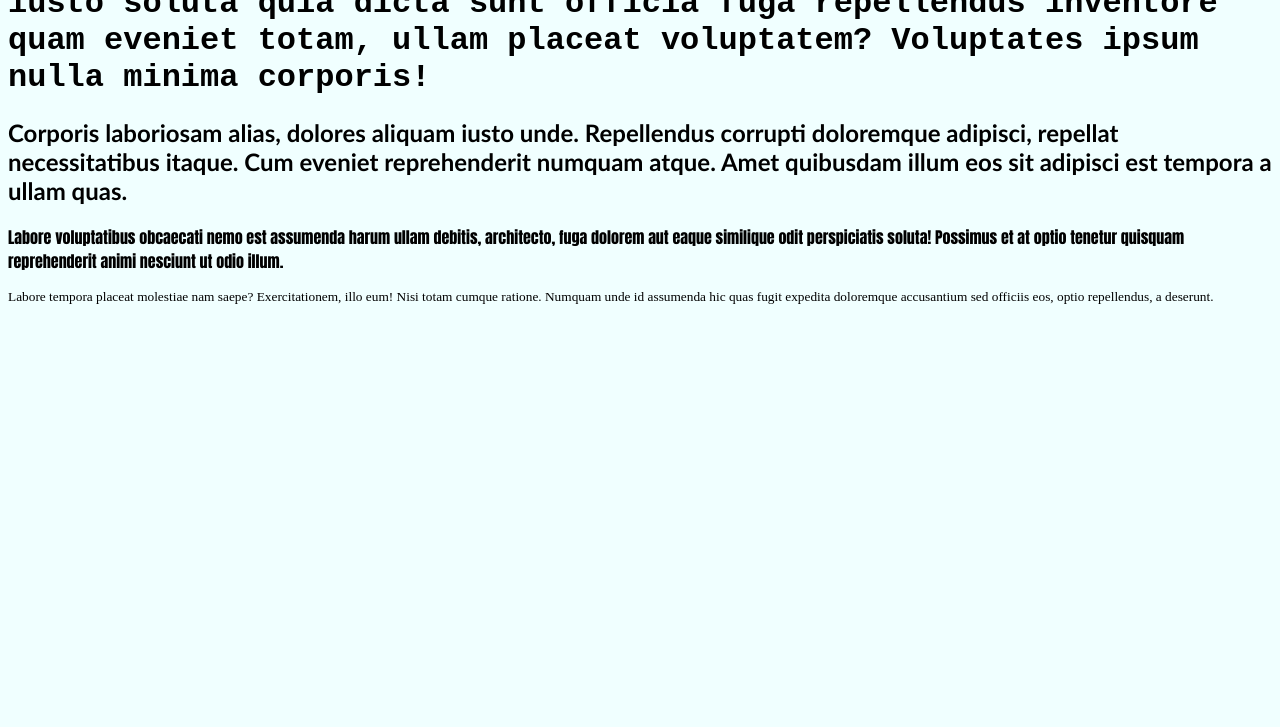
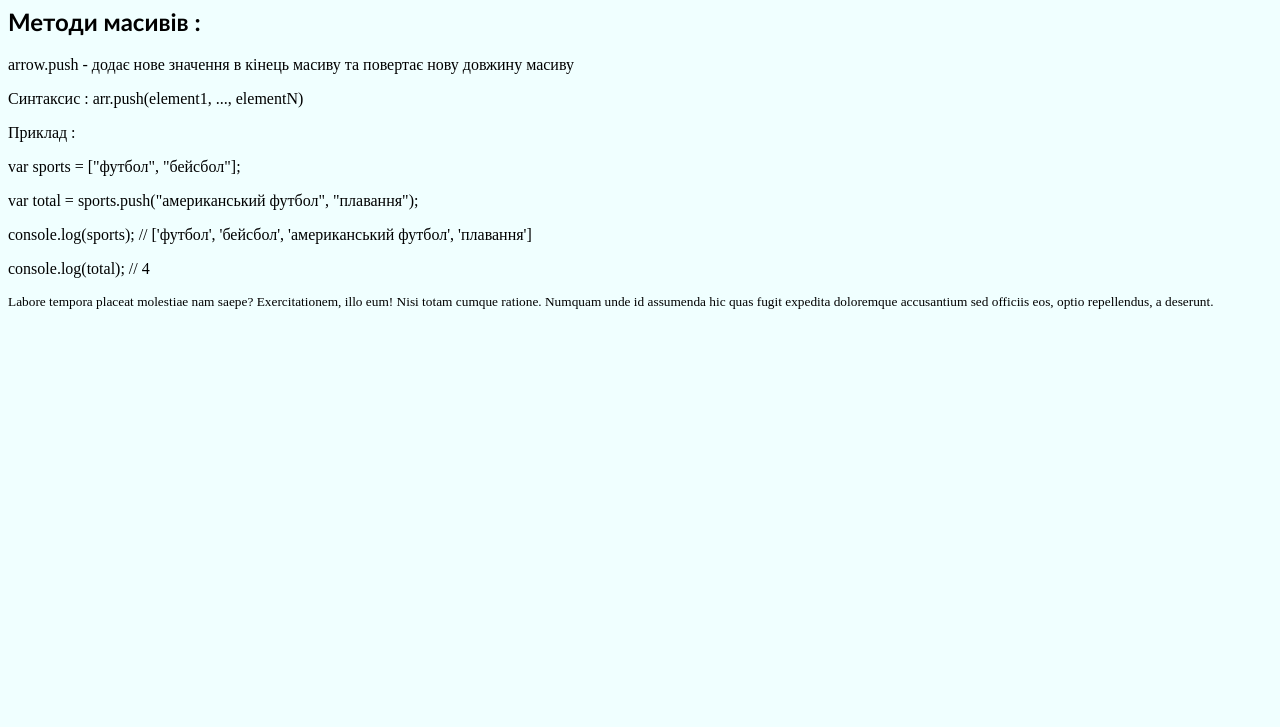
Before and after one commit to vladyslavJs/blended-practice, a plain HTML site: page index.html in a window 1280 px wide. Shown: the part 73-800 px from the top of the page. Drawn offline with Linux system fonts and the light colour scheme.

Commit message:
Update index.html

```diff
--- a/index.html
+++ b/index.html
@@ -6,31 +6,32 @@
     <title>Document</title>
   </head>
   <body style="background-color: azure">
-    <h1 style="font-family: 'Courier New', Courier, monospace">
-      Lorem ipsum dolor sit amet consectetur adipisicing elit. Ea, quo, iusto
-      soluta quia dicta sunt officia fuga repellendus inventore quam eveniet
-      totam, ullam placeat voluptatem? Voluptates ipsum nulla minima corporis!
-    </h1>
+    <h1 style="font-family: 'Times New Roman', Times, serif">Теорія</h1>
     <h2
       style="
         font-family: 'Gill Sans', 'Gill Sans MT', Calibri, 'Trebuchet MS',
           sans-serif;
       "
     >
-      Corporis laboriosam alias, dolores aliquam iusto unde. Repellendus
-      corrupti doloremque adipisci, repellat necessitatibus itaque. Cum eveniet
-      reprehenderit numquam atque. Amet quibusdam illum eos sit adipisci est
-      tempora a ullam quas.
+      Методи масивів :
     </h2>
     <p
       style="
-        font-family: Impact, Haettenschweiler, 'Arial Narrow Bold', sans-serif;
+        font-family:Impact, Haettenschweiler, 'Arial Narrow Bold', sans-serif
+        font-size: smaller;
       "
     >
-      Labore voluptatibus obcaecati nemo est assumenda harum ullam debitis,
-      architecto, fuga dolorem aut eaque similique odit perspiciatis soluta!
-      Possimus et at optio tenetur quisquam reprehenderit animi nesciunt ut odio
-      illum.
+      arrow.push - додає нове значення в кінець масиву та повертає нову довжину
+      масиву
+      <p>Синтаксис : arr.push(element1, ..., elementN)</p>
+      <p>Приклад : </p>
+      var sports
+      = ["футбол", "бейсбол"];
+      <p>var total = sports.push("американський футбол",
+      "плавання");</p>
+      <p>console.log(sports); // ['футбол', 'бейсбол', 'американський
+      футбол', 'плавання'] </p>
+      <p>console.log(total); // 4</p>
     </p>
     <p style="font-size: smaller">
       Labore tempora placeat molestiae nam saepe? Exercitationem, illo eum! Nisi
@@ -39,5 +40,7 @@
     </p>
     <!-- <script src="./js/bledned-practice.js" defer type="module"></script> -->
     <script src="./js/blended-practice-oop.js" defer type="module"></script>
+    <!-- <script src="./js/call-back-function.js" defer type="module"></script> -->
+    <script src="./js/arrow-methods.js" defer type="module"></script>
   </body>
 </html>
```
